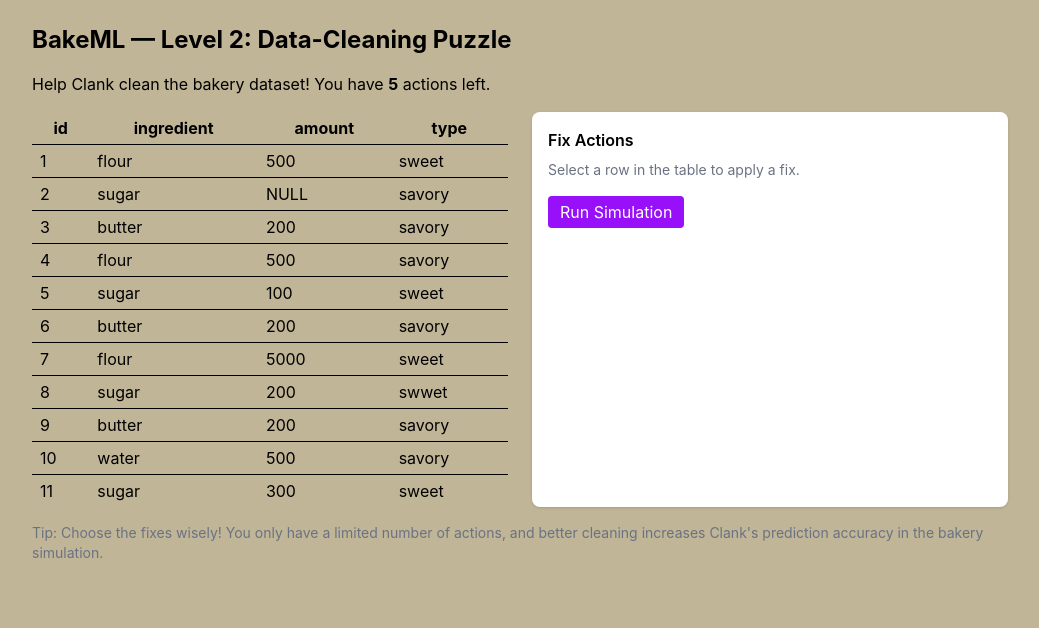
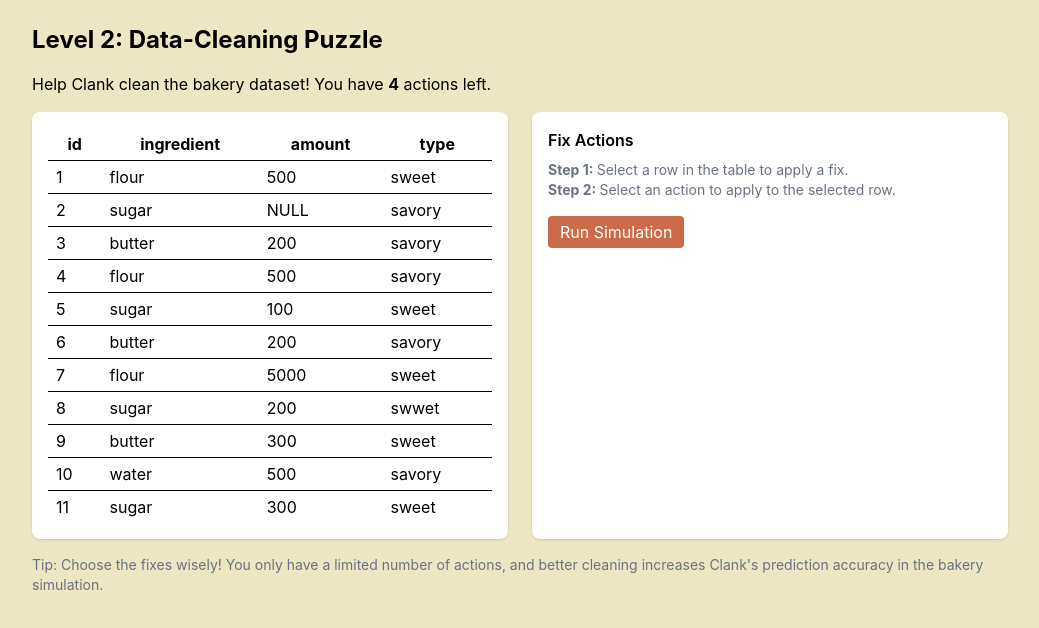
Before and after one commit to nikola-beerkens/nikola-beerkens.github.io, a Next.js app in the folder thesis/: page /level_2 in a window 1280 px wide. Shown: the top 628 px of the page, without its empty margins (120-1159 px from the left). Built offline with nearby package versions, Linux system fonts and the light colour scheme.

Commit message:
minor color changes

```diff
--- a/thesis/src/app/globals.css
+++ b/thesis/src/app/globals.css
@@ -1,7 +1,7 @@
 @import "tailwindcss";
 
 body {
-  background-color: #c0b597ff;
+  background-color: #ece6c2;
   margin: 0;
   padding: 0;
   font-family: -apple-system, BlinkMacSystemFont, 'Segoe UI', 'Roboto', 'Oxygen',
@@ -10,5 +10,31 @@ body {
 }
 
 html {
-  background-color: #c0b597ff;
+  background-color: #ece6c2;
 }
+
+.red-bg {
+  background-color: #CC6B49;
+}
+.blue-bg {
+  background-color: #73bda8;
+}
+.yellow-bg {
+  background-color: #d2a24c;
+}
+.brown-bg {
+  background-color: #6f5643;
+}
+
+.red {
+  color: #CC6B49;
+}
+.blue {
+  color: #73bda8;
+}
+.yellow {
+  color: #d2a24c;
+}
+.brown {
+  color: #6f5643;
+}
--- a/thesis/src/app/level_1/page.tsx
+++ b/thesis/src/app/level_1/page.tsx
@@ -65,7 +65,7 @@ export default function Level1BakeML() {
 
   return (
     <div className="p-6 max-w-5xl mx-auto">
-      <h1 className="text-2xl font-bold mb-4">BakeML — Level 1: What is Learning?</h1>
+      <h1 className="text-2xl font-bold mb-4">Level 1: What is Learning?</h1>
       <p className="mb-4">Help Clank by creating simple IF rules. Rules are applied in order; Clank will repeat them exactly.</p>
 
       <div className="grid grid-cols-1 md:grid-cols-3 gap-6">
@@ -131,7 +131,7 @@ export default function Level1BakeML() {
                 placeholder="result (e.g. sweet)"
               />
 
-              <button onClick={addRule} className="bg-blue-600 text-white px-3 py-1 rounded">Add Rule</button>
+              <button onClick={addRule} className="blue-bg text-white px-3 py-1 rounded">Add Rule</button>
             </div>
 
             <div className="mt-4">
@@ -143,7 +143,7 @@ export default function Level1BakeML() {
                       <strong>{i + 1}.</strong> if <code>{r.feature}</code> {r.op} <code>{r.value}</code> → <em>{r.result}</em>
                     </div>
                     <div className="flex gap-2">
-                      <button onClick={() => removeRule(r.id)} className="text-sm text-red-600">Remove</button>
+                      <button onClick={() => removeRule(r.id)} className="text-sm red">Remove</button>
                     </div>
                   </li>
                 ))}
@@ -151,7 +151,7 @@ export default function Level1BakeML() {
               </ul>
 
               <div className="mt-4 flex gap-2">
-                <button onClick={applyRules} className="bg-green-600 text-white px-3 py-1 rounded">Apply Rules</button>
+                <button onClick={applyRules} className="red-bg text-white px-3 py-1 rounded">Apply Rules</button>
                 <button onClick={() => { setRules([]); setPredictions([]); }} className="bg-gray-200 px-3 py-1 rounded">Reset</button>
               </div>
             </div>
@@ -209,7 +209,7 @@ export default function Level1BakeML() {
               <div className="mt-2">
                 {stats ? (
                   <div>
-                    <p className="font-medium">Happy customers: <span className="text-green-600">{Math.round((stats.accuracy / 100) * data.length)}</span></p>
+                    <p className="font-medium">Happy customers: <span className="blue">{Math.round((stats.accuracy / 100) * data.length)}</span></p>
                     <p className="text-sm text-gray-600">(Higher accuracy means fewer wasted pastries)</p>
                   </div>
                 ) : (
@@ -221,15 +221,15 @@ export default function Level1BakeML() {
         </div>
       </div>
 
-      <div className="mt-6 text-xs text-gray-500">
+      {/* <div className="mt-6 text-xs text-gray-500">
         <p>Tip: This level is intentionally simple. The goal is to show that following explicit rules is different from &quot;learning.&quot; Later levels will introduce automated training.</p>
-      </div>
+      </div> */}
 
       {predictions.length > 0 && (
         <div className="mt-8 flex gap-4">
           <button
             onClick={() => router.push('/?completed=true')}
-            className="bg-green-600 text-white px-4 py-2 rounded hover:bg-green-700"
+            className="brown-bg text-white px-4 py-2 rounded"
           >
             Back to Bakery
           </button>
--- a/thesis/src/app/level_2/page.tsx
+++ b/thesis/src/app/level_2/page.tsx
@@ -21,13 +21,13 @@ export default function Level2BakeML() {
     { id: 6, ingredient: "butter", amount: 200, type: "savory" },
     { id: 7, ingredient: "flour", amount: 5000, type: "sweet" }, // outlier
     { id: 8, ingredient: "sugar", amount: 200, type: "swwet" }, // mislabeled
-    { id: 9, ingredient: "butter", amount: 200, type: "savory" },
+    { id: 9, ingredient: "butter", amount: 300, type: "sweet" },
     { id: 10, ingredient: "water", amount: 500, type: "savory" },
     { id: 11, ingredient: "sugar", amount: 300, type: "sweet" },
   ];
 
   const [data, setData] = useState<Row[]>(initialData);
-  const [actionsLeft, setActionsLeft] = useState(5);
+  const [actionsLeft, setActionsLeft] = useState(4);
   const [selectedRow, setSelectedRow] = useState<number | null>(null);
   const [simulationResult, setSimulationResult] = useState<{ correct: number; total: number; accuracy: string } | null>(null);
 
@@ -78,12 +78,14 @@ export default function Level2BakeML() {
 
   return (
     <div className="p-6 max-w-5xl mx-auto">
-      <h1 className="text-2xl font-bold mb-4">BakeML — Level 2: Data-Cleaning Puzzle</h1>
+      <h1 className="text-2xl font-bold mb-4">Level 2: Data-Cleaning Puzzle</h1>
       <p className="mb-4">Help Clank clean the bakery dataset! You have <strong>{actionsLeft}</strong> actions left.</p>
 
       <div className="grid grid-cols-1 md:grid-cols-2 gap-6">
         {/* Dataset Table */}
-        <div>
+        <div className="bg-white rounded-lg shadow p-4">
+          {/* optional: ensure horizontal overflow is handled on small screens */}
+          <div className="overflow-x-auto">
            <table className="w-full table-auto border-collapse">
              <thead>
                <tr className="border-b">
@@ -97,8 +99,12 @@ export default function Level2BakeML() {
                {data.map((row) => (
                 <tr
                   key={row.id}
-                  className={`border-t cursor-pointer ${selectedRow === row.id ? 'bg-yellow-100' : ''} ${row._removed ? 'line-through text-gray-400' : ''}`}
                   onClick={() => setSelectedRow(row.id)}
+                  className={
+                    `border-t cursor-pointer transition-colors hover:bg-gray-100 ` +
+                    `${selectedRow === row.id ? 'bg-yellow-100' : ''} ` +
+                    `${row._removed ? 'line-through text-gray-400' : ''}`
+                  }
                 >
                    <td className="px-2 py-1">{row.id}</td>
                    <td className="px-2 py-1">{row.ingredient}</td>
@@ -109,23 +115,24 @@ export default function Level2BakeML() {
              </tbody>
            </table>
           </div>
+        </div>
 
         {/* Fix Panel */}
         <div className="bg-white rounded-lg shadow p-4">
           <h2 className="font-semibold mb-2">Fix Actions</h2>
           {selectedRow ? (
             <div className="flex flex-col gap-2">
-              <button className="bg-blue-600 text-white px-3 py-1 rounded" onClick={() => applyFix(selectedRow, 'fill_missing')}>Fill Missing</button>
-              <button className="bg-green-600 text-white px-3 py-1 rounded" onClick={() => applyFix(selectedRow, 'correct_label')}>Correct Label</button>
-              <button className="bg-red-600 text-white px-3 py-1 rounded" onClick={() => applyFix(selectedRow, 'remove_duplicate')}>Remove Duplicate</button>
-              <button className="bg-yellow-500 text-black px-3 py-1 rounded" onClick={() => applyFix(selectedRow, 'clamp_outlier')}>Clamp Outlier</button>
+              <button className="blue-bg text-white px-3 py-1 rounded cursor-pointer" onClick={() => applyFix(selectedRow, 'fill_missing')}>Fill Missing</button>
+              <button className="blue-bg text-white px-3 py-1 rounded cursor-pointer" onClick={() => applyFix(selectedRow, 'correct_label')}>Correct Label</button>
+              <button className="blue-bg text-white px-3 py-1 rounded cursor-pointer" onClick={() => applyFix(selectedRow, 'remove_duplicate')}>Remove Duplicate</button>
+              <button className="blue-bg text-white px-3 py-1 rounded cursor-pointer" onClick={() => applyFix(selectedRow, 'clamp_outlier')}>Trim Outlier</button>
             </div>
           ) : (
-            <p className="text-sm text-gray-500">Select a row in the table to apply a fix.</p>
+            <><p className="text-sm text-gray-500"><strong>Step 1: </strong>Select a row in the table to apply a fix.</p><p className="text-sm text-gray-500"><strong>Step 2: </strong>Select an action to apply to the selected row.</p></>
           )}
 
           <div className="mt-4">
-            <button onClick={runSimulation} className="bg-purple-600 text-white px-3 py-1 rounded">Run Simulation</button>
+            <button onClick={runSimulation} className="red-bg text-white px-3 py-1 rounded cursor-pointer">Run Simulation</button>
           </div>
 
           {simulationResult && (
--- a/thesis/src/app/page.tsx
+++ b/thesis/src/app/page.tsx
@@ -63,7 +63,7 @@ export default function Home() {
     const audio = audioRef.current;
   audio.loop = true;
   // make music a bit quieter by default
-  audio.volume = 0.25;
+  audio.volume = 0.08;
     audio.play().then(() => {
       setIsPlaying(true);
       setAutoplayBlocked(false);
@@ -79,7 +79,7 @@ export default function Home() {
   }, []);
 
   return (
-    <div style={{ minHeight: '100vh', backgroundColor: '#c0b597ff', display: 'flex', justifyContent: 'center', alignItems: 'center' }}>
+    <div style={{ minHeight: '100vh',  display: 'flex', justifyContent: 'center', alignItems: 'center' }}>
       {/* Top-left icons (play / pause) */}
       <div style={{ position: 'fixed', top: 12, left: 12, zIndex: 100, display: 'flex', gap: 8, alignItems: 'center' }}>
         <button
@@ -107,7 +107,7 @@ export default function Home() {
         </button>
       </div>
 
-      <div style={{ position: 'relative', width: '300px', height: '510px', border: '10px solid #3f2716ff' }}>
+      <div style={{ position: 'relative', width: '300px', height: '510px', border: '10px solid #6f5643' }}>
         {/* Background music (unmuted attempt). Top-left icons control play/pause. */}
         <audio ref={audioRef} src="/music2.mp3" />
         {/* Example dialogue cloud placed above the robot */}
```
Lines whose indentation alone changed are shown as unchanged.
